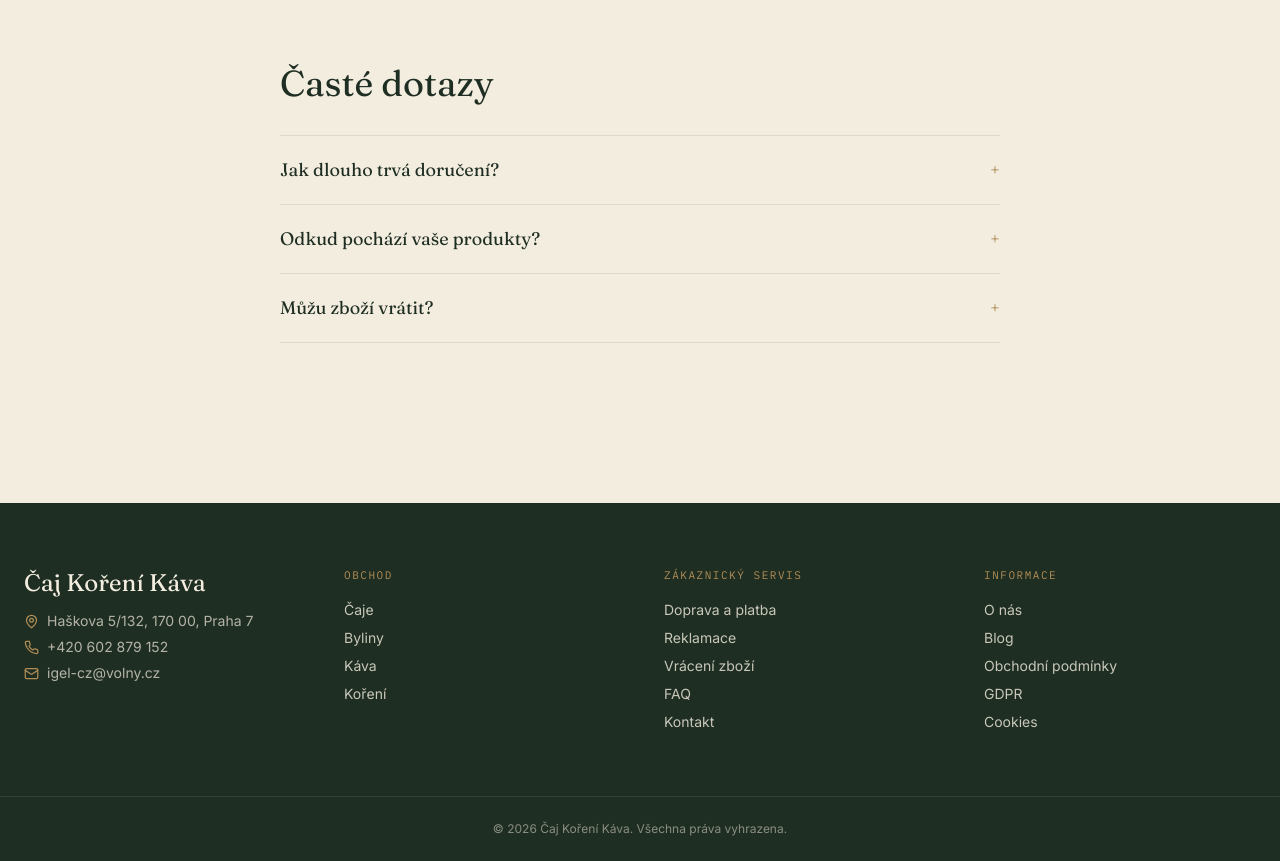
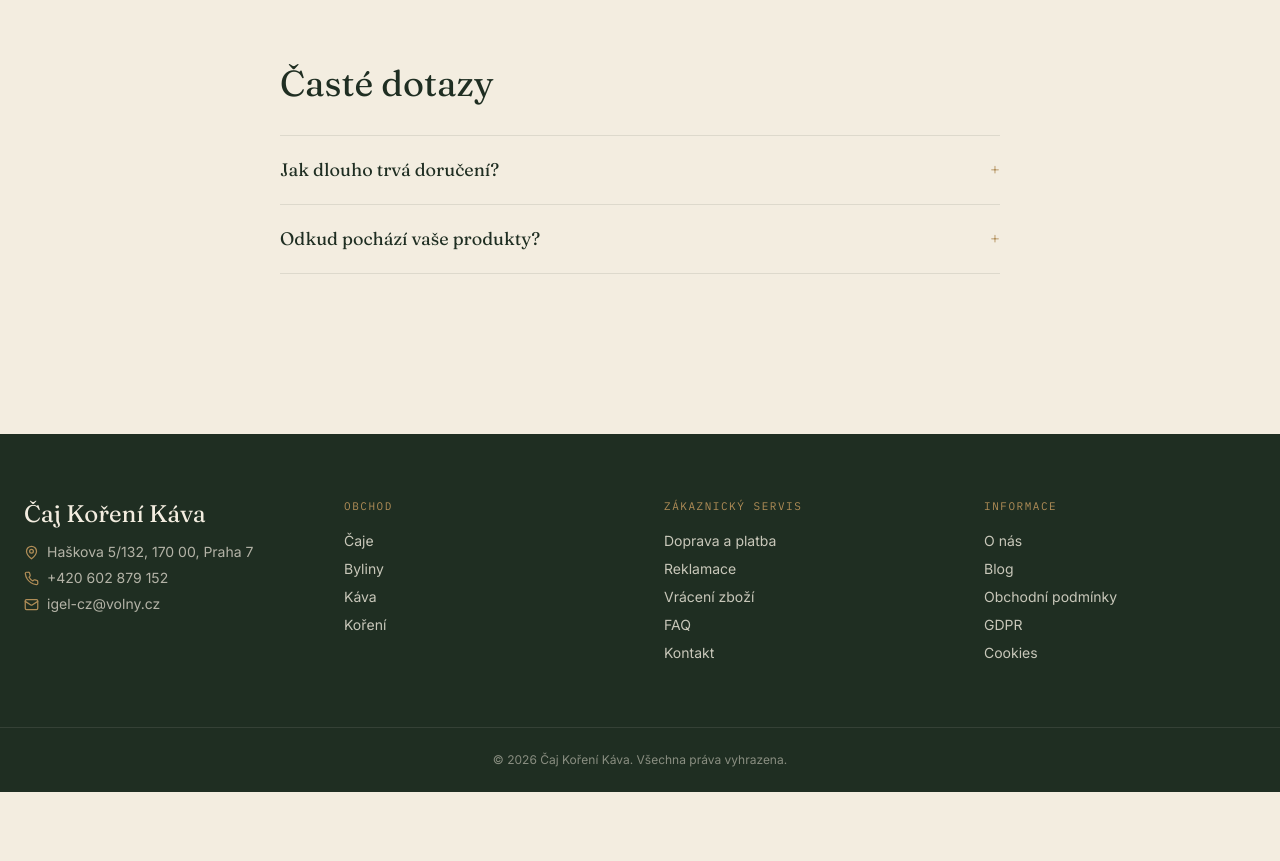
Before and after one commit to risar2c-sys/Eshop-project, a Next.js app: page / in a window 1280 px wide. Shown: the part 2480-3341 px from the top of the page. After the commit the page ends 3272 px from the top, so only its background shows below. Built offline with nearby package versions, Linux system fonts and the light colour scheme; no server answers; the database is empty.

Commit message:
vrácení do 30dnů
vrácení do 30dnů

```diff
--- a/components/home/FAQ.tsx
+++ b/components/home/FAQ.tsx
@@ -1,7 +1,10 @@
 const faqs = [
+  { day: "" },
+];
+
+const faqItems = [
   { q: "Jak dlouho trvá doručení?", a: "Objednávky expedujeme do 24 hodin, doručení obvykle trvá 1–2 pracovní dny." },
   { q: "Odkud pochází vaše produkty?", a: "U každého produktu uvádíme konkrétní farmu nebo oblast původu a datum sklizně." },
-  { q: "Můžu zboží vrátit?", a: "Ano, do 30 dnů od doručení bez udání důvodu." },
 ];
 
 export default function FAQ() {
@@ -9,7 +12,7 @@ export default function FAQ() {
     <section className="max-w-3xl mx-auto px-6 py-16">
       <h2 className="section-heading mb-8">Časté dotazy</h2>
       <div className="divide-y divide-forest/10 border-t border-b border-forest/10">
-        {faqs.map((item) => (
+        {faqItems.map((item) => (
           <details key={item.q} className="group py-5">
             <summary className="cursor-pointer list-none flex items-center justify-between font-display text-lg text-forest">
               {item.q}
```
